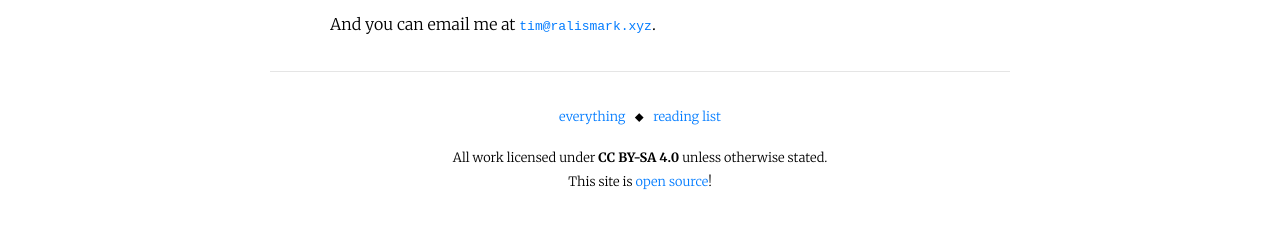
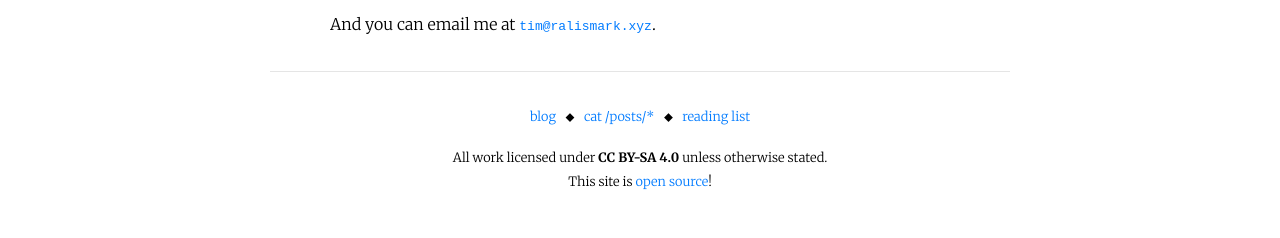
Before and after one commit to ralismark/ralismark.github.io, a Jekyll site: the page built from index.html, in a window 1280 px wide. Shown: the part 1102-1340 px from the top of the page. Built offline with Jekyll 4.4.1, drawn with Linux system fonts in a browser that asks for light colours; nearby versions of some CDN libraries.

Commit message:
Update footer links

```diff
--- a/_includes/footer.html
+++ b/_includes/footer.html
@@ -1,6 +1,7 @@
 <div id="site-footer" class="content-width text-centre">
 		<ul class="li-flat mt-0">
-			<li><a href="{% link everything.html %}">everything</a></li>
+			<li><a href="{% link posts.html %}">blog</a></li>
+			<li><a href="{% link everything.html %}">cat /posts/*</a></li>
 			<li><a href="{% link booklist.md %}">reading list</a></li>
 		</ul>
 		All work licensed under <b>CC BY-SA 4.0</b> unless otherwise stated.
```
